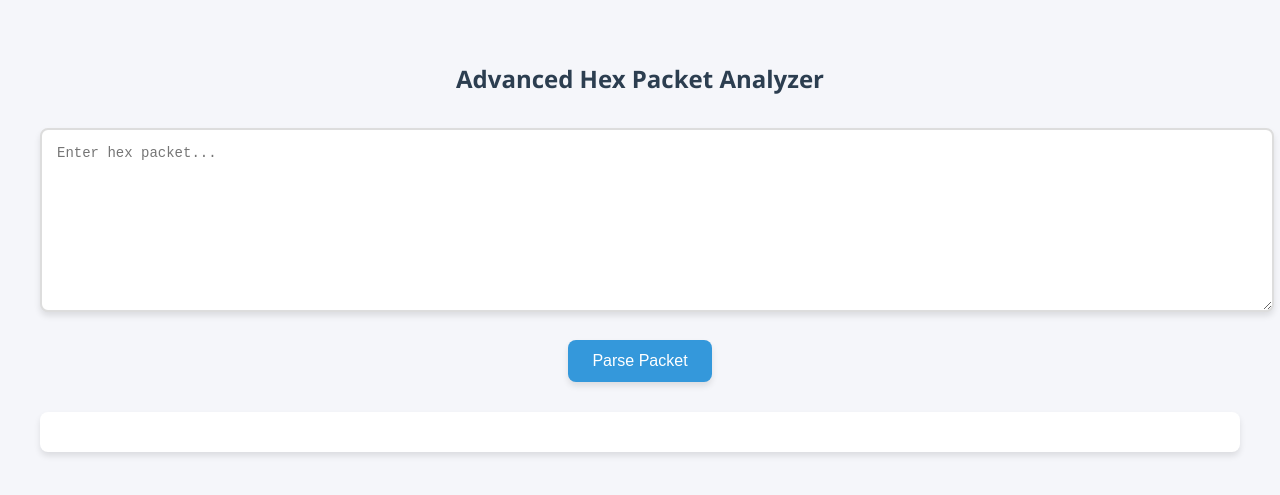
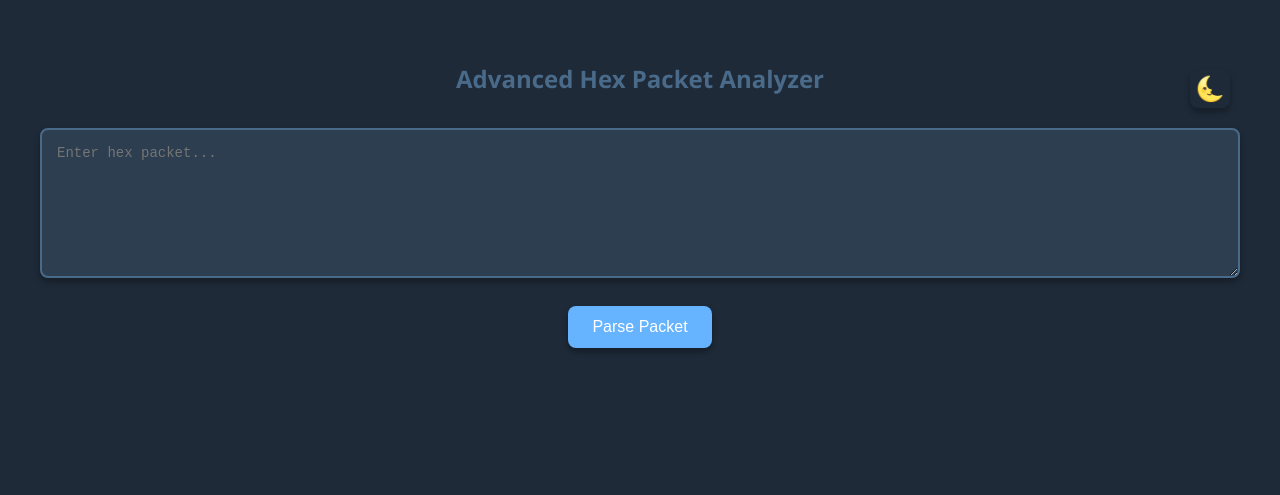
Before and after one commit to masesk/advanced-hex-packet-analyzer, a Flask app: page / in a window 1280 px wide. Shown: the top 495 px of the page. Run offline with Flask 3, Linux system fonts and the light colour scheme.

Commit message:
improve ui

```diff
--- a/app/templates/index.html
+++ b/app/templates/index.html
@@ -1,17 +1,31 @@
 <!DOCTYPE html>
 <html lang="en">
+
 <head>
   <meta charset="UTF-8">
   <title>Advanced Hex Packet Analyzer</title>
   <meta name="viewport" content="width=device-width, initial-scale=1.0">
   <style>
     :root {
+      /* Dark mode defaults */
+      --primary-color: #4a6a8a;
+      --secondary-color: #66b3ff;
+      --background-color: #1e2a38;
+      --card-bg: #2c3e50;
+      --text-color: #d9e1e8;
+      --shadow: 0 4px 6px rgba(0, 0, 0, 0.3);
+      --border-color: #4a6a8a;
+    }
+
+    /* Light mode overrides */
+    body.light-mode {
       --primary-color: #2c3e50;
       --secondary-color: #3498db;
       --background-color: #f5f6fa;
       --card-bg: #ffffff;
       --text-color: #333;
       --shadow: 0 4px 6px rgba(0, 0, 0, 0.1);
+      --border-color: #ddd;
     }
 
     body {
@@ -21,11 +35,13 @@
       padding: 40px;
       line-height: 1.6;
       margin: 0;
+      transition: background-color 0.3s ease, color 0.3s ease;
     }
 
     .container {
       max-width: 1200px;
       margin: 0 auto;
+      position: relative;
     }
 
     h2 {
@@ -41,12 +57,15 @@
       font-family: 'Courier New', monospace;
       font-size: 14px;
       padding: 15px;
-      border: 2px solid #ddd;
+      border: 2px solid var(--border-color);
+      box-sizing: border-box;
       border-radius: 8px;
       resize: vertical;
       margin-bottom: 20px;
       box-shadow: var(--shadow);
       transition: border-color 0.3s ease;
+      background-color: var(--card-bg);
+      color: var(--text-color);
     }
 
     textarea:focus {
@@ -78,16 +97,22 @@
       padding: 20px;
       border-radius: 8px;
       box-shadow: var(--shadow);
-      overflow: hidden;
+      position: absolute;
+      /* Changed from absolute */
+      margin-bottom: 60px;
+      width: calc(100% - 40px);
+      overflow-x: hidden;
     }
 
     table {
       border-collapse: separate;
       border-spacing: 0px;
       width: 100%;
+      overflow-x: clip;
     }
 
-    th, td {
+    th,
+    td {
       padding: 8px;
       text-align: center;
       font-family: 'Courier New', monospace;
@@ -107,6 +132,7 @@
     .chunk {
       position: relative;
       cursor: pointer;
+      color: #333;
       transition: transform 0.2s ease-out, box-shadow 0.2s ease;
     }
 
@@ -122,9 +148,9 @@
       padding: 6px 10px;
       border-radius: 4px;
       position: absolute;
-      white-space: nowrap;
       z-index: 10;
       opacity: 0;
+      width: 250px;
       transition: opacity 0.2s ease;
       font-size: 12px;
       pointer-events: none;
@@ -134,17 +160,93 @@
       visibility: visible;
       opacity: 1;
     }
+
+    #protocol-key {
+      display: flex;
+      flex-wrap: wrap;
+      justify-content: center;
+      margin-top: 20px;
+      padding: 10px;
+    }
+
+    .protocol-item {
+      min-width: 80px;
+      height: 30px;
+      display: flex;
+      align-items: center;
+      justify-content: center;
+      border: 1px solid var(--border-color);
+      font-size: 14px;
+      color: var(--text-color);
+      padding: 0 10px;
+      text-align: center;
+      word-wrap: break-word;
+      color: #333;
+    }
+
+    /* Toggle button styles */
+    #theme-toggle {
+      position: absolute;
+      top: 10px;
+      right: 10px;
+      background: none;
+      border: none;
+      cursor: pointer;
+      font-size: 24px;
+      color: var(--text-color);
+      padding: 5px;
+      transition: color 0.3s ease;
+    }
+
+    #theme-toggle:hover {
+      color: var(--secondary-color);
+    }
+
+    .output-content {
+      display: block;
+      background-color: var(--card-bg);
+      padding: 20px;
+      border-radius: 8px;
+      box-shadow: var(--shadow);
+      position: absolute;
+      margin-bottom: 60px;
+      float: left;
+      width: calc(100% - 40px);
+      overflow-x: hidden;
+    }
   </style>
 </head>
+
 <body>
   <div class="container">
     <h2>Advanced Hex Packet Analyzer</h2>
+    <button id="theme-toggle" title="Toggle Theme">&#x1F31C;</button> <!-- Moon icon (dark mode) -->
     <textarea id="packet-input" placeholder="Enter hex packet..."></textarea>
     <button onclick="sendPacket()">Parse Packet</button>
-    <div id="output"></div>
+    <div id="output-content" class="output"></div>
+    <div id="protocol-key" class="output"></div>
+  </div>
   </div>
 
   <script>
+    // Theme toggle logic
+    const themeToggle = document.getElementById('theme-toggle');
+    const body = document.body;
+
+    // Set dark mode as default (no class needed since :root has dark mode defaults)
+    themeToggle.innerHTML = '&#x1F31C;'; // Moon icon
+
+    themeToggle.addEventListener('click', () => {
+      body.classList.toggle('light-mode');
+      if (body.classList.contains('light-mode')) {
+        themeToggle.innerHTML = '&#x1F31E;'; // Sun icon
+        themeToggle.title = 'Switch to Dark Mode';
+      } else {
+        themeToggle.innerHTML = '&#x1F31C;'; // Moon icon
+        themeToggle.title = 'Switch to Light Mode';
+      }
+    });
+
     async function sendPacket() {
       const inputElem = document.getElementById('packet-input');
       const hexPacket = inputElem.value.replace(/\s+/g, '');
@@ -155,7 +257,7 @@
           body: JSON.stringify({ hex_packet: hexPacket })
         });
         if (!response.ok) {
-          document.getElementById('output').innerText = 'Error parsing packet';
+          document.getElementById('output-content').innerText = 'Error parsing packet';
           return;
         }
         const pdmlText = await response.text();
@@ -163,11 +265,11 @@
         const xmlDoc = parser.parseFromString(pdmlText, "application/xml");
         displayAnnotatedHex(hexPacket, xmlDoc);
       } catch (error) {
-        document.getElementById('output').innerText = 'Error: ' + error;
+        document.getElementById('output-content').innerText = 'Error: ' + error;
       }
     }
 
-    function getHighlightSegments(element, protoName = '', depth = 0) {
+    function getHighlightSegments(element, protoName = '', depth = 0, protocolOrder = []) {
       let segments = [];
       const tag = element.tagName.toLowerCase();
       if (tag !== 'proto' && tag !== 'field') return segments;
@@ -178,6 +280,9 @@
 
       if (tag === 'proto') {
         protoName = nameAttr;
+        if (!protocolOrder.includes(protoName)) {
+          protocolOrder.push(protoName);
+        }
       }
 
       const posAttr = element.getAttribute('pos');
@@ -191,7 +296,7 @@
       let childSegments = [];
       Array.from(element.children).forEach(child => {
         if (child.tagName.toLowerCase() === 'proto' || child.tagName.toLowerCase() === 'field') {
-          childSegments.push(...getHighlightSegments(child, protoName, depth + 1));
+          childSegments.push(...getHighlightSegments(child, protoName, depth + 1, protocolOrder));
         }
       });
 
@@ -215,18 +320,18 @@
       }
     }
 
-    function getChunkStyle(index, max){
-        if(index == 1){
-            return "border-left: solid 1px #333; border-top: solid 1px #333; border-bottom: solid 1px #333;"
-        }
-        if(index === max){
-            return "border-right: solid 1px #333; border-top: solid 1px #333; border-bottom: solid 1px #333;"
-        }
-        return "border-top: solid 1px #333; border-bottom: solid 1px #333;"
+    function getChunkStyle(index, max) {
+      let style = "border-top: solid 1px #333; border-bottom: solid 1px #333;";
+      if (index == 1) {
+        style += "border-left: solid 1px #333;";
+      }
+      if (index === max) {
+        style += "border-right: solid 1px #333;";
+      }
+      return style;
     }
 
     function adjustTooltipPosition(chunk, tooltip) {
-      // Reset tooltip position
       tooltip.style.left = '';
       tooltip.style.right = '';
       tooltip.style.top = '';
@@ -237,25 +342,20 @@
       const tooltipRect = tooltip.getBoundingClientRect();
       const viewportWidth = window.innerWidth;
       const viewportHeight = window.innerHeight;
-      const margin = 10; // Space from edge
+      const margin = 100;
 
-      // Try positioning above first (default)
       tooltip.style.bottom = '100%';
       tooltip.style.left = '50%';
       tooltip.style.transform = 'translateX(-50%)';
       tooltip.style.top = 'auto';
 
-      // Get updated position after reset
       const updatedTooltipRect = tooltip.getBoundingClientRect();
 
-      // Check vertical position
       if (updatedTooltipRect.top < margin) {
-        // If it goes off top, position below instead
         tooltip.style.bottom = 'auto';
         tooltip.style.top = '100%';
       }
 
-      // Check horizontal position and adjust
       if (updatedTooltipRect.left < margin) {
         tooltip.style.left = '0';
         tooltip.style.transform = 'translateX(0)';
@@ -266,7 +366,6 @@
         tooltip.style.transform = 'translateX(0)';
       }
 
-      // Final position check and adjustment
       const finalRect = tooltip.getBoundingClientRect();
       if (finalRect.bottom > viewportHeight - margin) {
         tooltip.style.top = 'auto';
@@ -274,13 +373,42 @@
       }
     }
 
+    function displayProtocolKey(protocolColors, protocolOrder) {
+      const protocolKey = document.getElementById('protocol-key');
+      protocolKey.innerHTML = '';
+      let index = 0
+      protocolOrder.forEach(proto => {
+        if (protocolColors[proto]) {
+          const item = document.createElement('div');
+          item.className = 'protocol-item';
+          item.style.backgroundColor = protocolColors[proto];
+          item.textContent = proto;
+          protocolKey.appendChild(item);
+          let topLeft = "0px";
+          let topRight = "0px";
+          let bottomLeft = "0px";
+          let bottomRight = "0px";
+          if (index === 0) { topLeft = "4px"; bottomLeft = "4px"; }
+          if (index === protocolOrder.length - 1) {
+            bottomRight = "4px"; topRight = "4px";
+          }
+          item.style.borderBottomLeftRadius = bottomLeft;
+          item.style.borderBottomRightRadius = bottomRight;
+          item.style.borderTopLeftRadius = topLeft;
+          item.style.borderTopRightRadius = topRight;
+          index++;
+        }
+      });
+    }
+
     function displayAnnotatedHex(hexData, xmlDoc) {
       let segments = [];
+      const protocolOrder = [];
       const protos = xmlDoc.querySelectorAll('packet > proto');
       protos.forEach(proto => {
         const protoName = proto.getAttribute('name');
         if (protoName === 'geninfo' || protoName === 'frame') return;
-        segments.push(...getHighlightSegments(proto));
+        segments.push(...getHighlightSegments(proto, '', 0, protocolOrder));
       });
 
       const protocolColors = {};
@@ -310,7 +438,7 @@
       });
 
       let outputHtml = '<table>';
-      outputHtml += '<tr><th>Offset</th>';
+      outputHtml += '<tr><th style="background-color: transparent !important;">Offset</th>';
       for (let i = 0; i < 16; i++) {
         outputHtml += `<th>${i.toString(16).toUpperCase()}</th>`;
       }
@@ -325,12 +453,12 @@
           let byteHex = hexData.substring(index, index + 2);
           let ann = annotations[index];
 
-          if (currentGroupId !== ann?.groupId){
+          if (currentGroupId !== ann?.groupId) {
             currentGroupId = ann?.groupId;
             currentCount = 0;
           }
           currentCount++;
-          const style = ann ? getChunkStyle(currentCount, (ann.end-ann.start)/2) : '';
+          const style = ann ? getChunkStyle(currentCount, (ann.end - ann.start) / 2) : '';
           if (ann) {
             outputHtml += `<td class="chunk" data-group="${ann.groupId}" style="${style} background-color: ${ann.color};">${byteHex}<span class="tooltip">${ann.tooltip}</span></td>`;
           } else {
@@ -341,7 +469,8 @@
       }
       outputHtml += '</table>';
 
-      document.getElementById('output').innerHTML = outputHtml;
+      document.getElementById('output-content').innerHTML = outputHtml;
+      displayProtocolKey(protocolColors, protocolOrder);
 
       const chunks = document.querySelectorAll('.chunk');
       chunks.forEach(chunk => {
@@ -365,4 +494,5 @@
     }
   </script>
 </body>
+
 </html>
```
Also changed, not shown: README.md.
